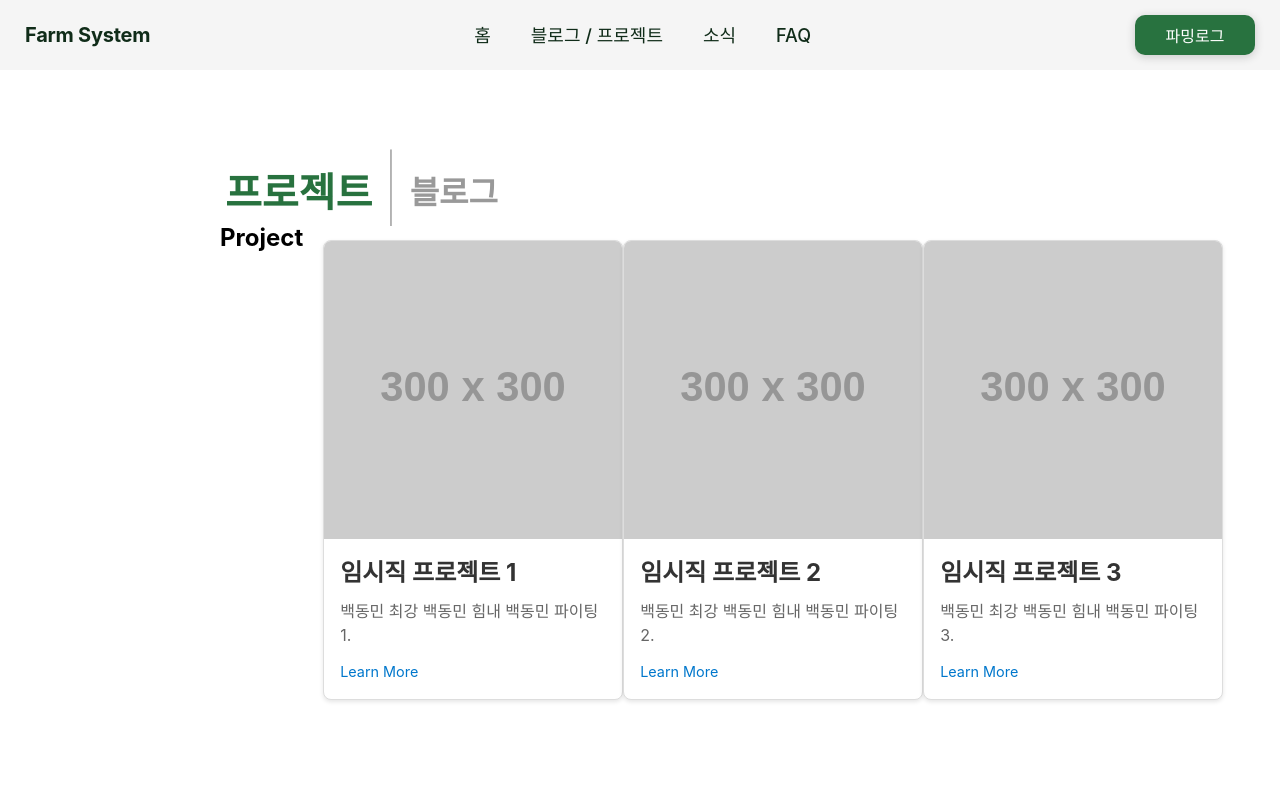
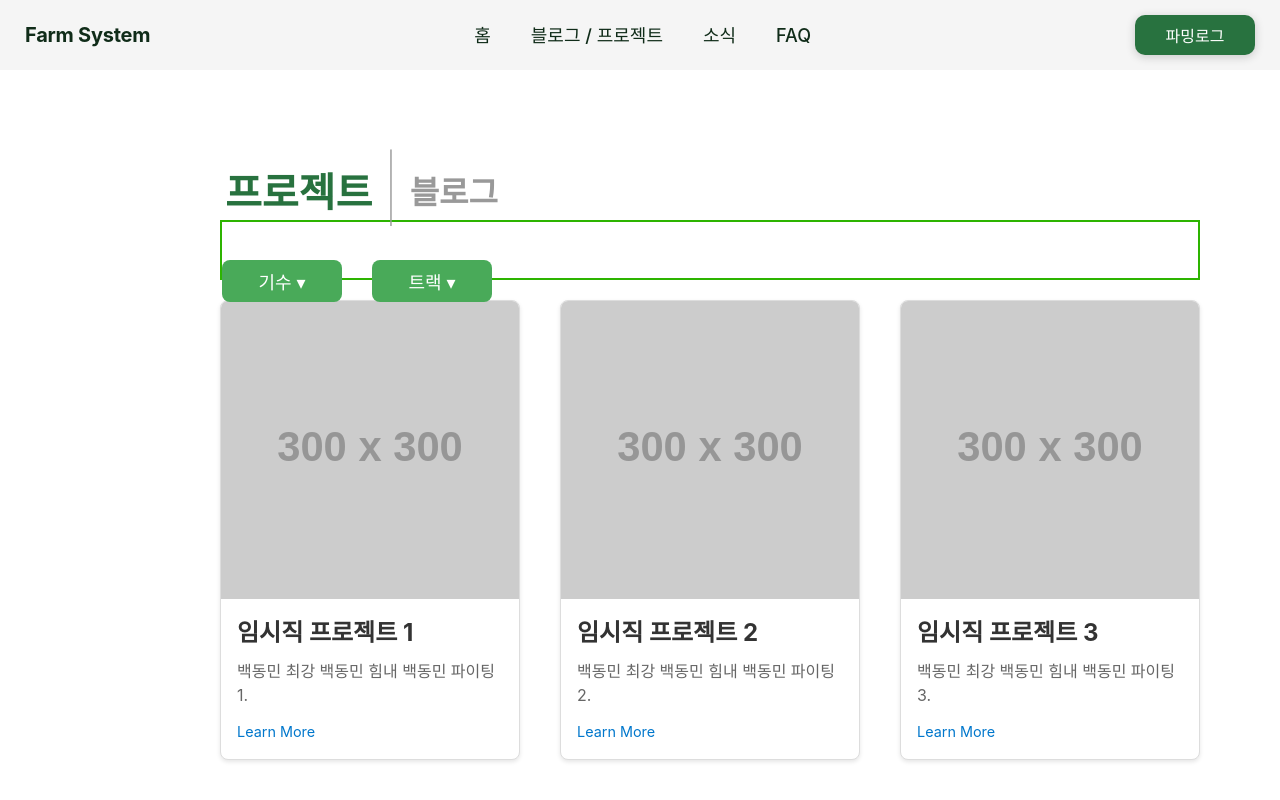
Before and after one commit to karpitony/monorepo-test, a React (Vite) app: page /blog in a window 1280 px wide. Built offline with nearby package versions, Linux system fonts and the light colour scheme; a web font is replaced by a local one.

Commit message:
feat: 프로젝트 버튼 및 ,구성과 위치 변경

```diff
--- a/src/pages/Blog/ProjectItem.tsx
+++ b/src/pages/Blog/ProjectItem.tsx
@@ -1,4 +1,3 @@
-import React from 'react';
 import styled from 'styled-components';
 
 export interface ProjectItemProps {
--- /dev/null
+++ b/src/pages/Blog/ProjectList.styles.tsx
@@ -0,0 +1,93 @@
+import styled from 'styled-components';
+
+// 전체 컨테이너
+export const Container = styled.div`
+  display: flex;
+  flex-direction: column;
+  align-items: center;
+  gap: 20px;
+`;
+
+// 상단 필터(기수·트랙)들을 감싸는 컨테이너
+export const TableContainer = styled.div`
+  display: flex;
+  gap: 30px;
+  width: 100%;
+
+  height: 10vh;
+  min-height: 60px;
+
+  border: 2px solid #2db400;
+`;
+
+/** 실제로 '기수' 버튼이나 '트랙' 버튼을 감쌀 컨테이너 예시 */
+export const FilterWrapper = styled.div`
+  position: relative; /* 드롭다운 위치 계산을 위해 relative 사용 */
+
+  display: flex;
+  flex-direction: column;
+
+  width: 120px; /* 필요에 따라 조절 */
+  min-height: 80px; /* 필요에 따라 조절 */
+
+`;
+
+/** 버튼 스타일 (기수/트랙 공통) */
+export const FilterButton = styled.button`
+  background-color: var(--FarmSystem_Green04);
+  color: #fff;
+  padding: 8px 16px;
+  border: none;
+  border-radius: 8px;
+  cursor: pointer;
+
+  font-size: 18px;
+  font-weight: 500;
+
+  margin-top: auto;
+
+  /* 필요에 따라 hover, focus 스타일 추가 */
+`;
+
+/** 드롭다운 목록 컨테이너 */
+export const DropdownMenu = styled.div`
+  position: absolute;
+  top: 100px;     /* 버튼 아래로 살짝 떨어뜨림 */
+  left: 0;
+  min-width: 120px;
+  text-align: center;
+
+  background-color: #fff;
+  border: 2px solid var(--FarmSystem_Green04);
+  border-radius: 8px;
+  box-shadow: 0 2px 6px rgba(0, 0, 0, 0.15);
+
+  z-index: 999;  /* 드롭다운이 맨 위 */
+`;
+
+/** 드롭다운 목록의 각 아이템 */
+export const DropdownItem = styled.div`
+  padding: 8px 12px;
+  cursor: pointer;
+  font-size: 14px;
+  color: #333;
+
+  &:hover {
+    z-index: 990;
+    background-color: #f0fff0; /* 연한 초록 강조 */
+    border-radius: 8px;
+  }
+`;
+
+/** 프로젝트 리스트(카드)들을 감싸는 컨테이너 */
+export const ListContainer = styled.div`
+  width: 100%;
+  margin: 0 auto;
+
+  /* 예시로 카드 3개씩 보여주는 레이아웃 */
+  display: grid;
+  grid-template-columns: repeat(3, 1fr);
+  gap: 40px;
+
+  /* 필요하다면 반응형 고려하여 media query 등 사용 */
+`;
--- a/src/pages/Blog/ProjectList.tsx
+++ b/src/pages/Blog/ProjectList.tsx
@@ -1,14 +1,8 @@
-import React from 'react';
-import styled from 'styled-components';
+import React, { useState } from 'react';
+import * as S from './ProjectList.styles';
 import ProjectItem, { ProjectItemProps } from './ProjectItem';
 
-const ListContainer = styled.div`
-  display: flex;
-  justify-content: space-between;
-  padding: 20px;
-`;
-
-// 더미미
+/** 샘플용 더미 데이터 */
 const projectData: ProjectItemProps[] = [
   {
     title: '임시직 프로젝트 1',
@@ -30,13 +24,80 @@ const projectData: ProjectItemProps[] = [
   },
 ];
 
+/**
+ * 드롭다운을 구분하기 위한 타입
+ * - "grade" = 기수, "track" = 트랙
+ */
+type DropdownType = 'grade' | 'track' | '';
+
 const ProjectList: React.FC = () => {
+  // 하나만 열리도록, 어떤 드롭다운이 열려 있는지 state로 관리
+  const [openDropdown, setOpenDropdown] = useState<DropdownType>('');
+
+  // 드롭다운 열림/닫힘 토글 함수
+  const handleToggleDropdown = (type: DropdownType) => {
+    // 이미 열려 있는 상태면 닫고, 아니면 해당 타입으로 연다
+    setOpenDropdown(prev => (prev === type ? '' : type));
+  };
+
+  // 드롭다운에서 선택 시 동작 (필요 시 구현)
+  const handleSelectOption = (option: string) => {
+    console.log('선택한 옵션:', option);
+    // 선택 후 바로 닫고 싶다면:
+    setOpenDropdown('');
+  };
+
   return (
-    <ListContainer>
-      {projectData.map((item, index) => (
-        <ProjectItem key={index} {...item} />
-      ))}
-    </ListContainer>
+    <S.Container>
+      <S.TableContainer>
+        {/* 기수 */}
+        <S.FilterWrapper>
+          <S.FilterButton onClick={() => handleToggleDropdown('grade')}>
+            기수 ▾
+          </S.FilterButton>
+          {openDropdown === 'grade' && (
+            <S.DropdownMenu>
+              {['4기', '3기', '2기', '1기'].map((grade) => (
+                <S.DropdownItem
+                  key={grade}
+                  onClick={() => handleSelectOption(grade)}
+                >
+                  {grade}
+                </S.DropdownItem>
+              ))}
+            </S.DropdownMenu>
+          )}
+        </S.FilterWrapper>
+
+        {/* 트랙 */}
+        <S.FilterWrapper>
+          <S.FilterButton onClick={() => handleToggleDropdown('track')}>
+            트랙 ▾
+          </S.FilterButton>
+          {openDropdown === 'track' && (
+            <S.DropdownMenu>
+              {['Union', '빅데이터', '사물인터넷/로봇', '인공지능', '보안/웹', '게임/영상'].map(
+                (track) => (
+                  <S.DropdownItem
+                    key={track}
+                    onClick={() => handleSelectOption(track)}
+                  >
+                    {track}
+                  </S.DropdownItem>
+                )
+              )}
+            </S.DropdownMenu>
+          )}
+        </S.FilterWrapper>
+      </S.TableContainer>
+
+      {/* 프로젝트 카드 리스트 */}
+      <S.ListContainer>
+        {projectData.map((item, index) => (
+          <ProjectItem key={index} {...item} />
+        ))}
+      </S.ListContainer>
+    </S.Container>
   );
 };
 
--- a/src/pages/Blog/index.tsx
+++ b/src/pages/Blog/index.tsx
@@ -1,4 +1,4 @@
-import React, { useState } from 'react';
+import { useState } from 'react';
 import * as S from './index.styles';
 
 import BlogList from './BlogList';
@@ -8,6 +8,7 @@ const Blog: React.FC = () => {
   const [activeTab, setActiveTab] = useState<'blog' | 'project'>('project');
 
   return (
+    <>
     <S.Container>
       <S.ButtonContainer>
         <S.ToggleButton active={activeTab === 'project'} onClick={() => setActiveTab('project')}>
@@ -20,20 +21,16 @@ const Blog: React.FC = () => {
       </S.ButtonContainer>
         {activeTab === 'project' && (
           <S.ActiveTabIndicator>
-            <h2>Project</h2>
             <ProjectList />
           </S.ActiveTabIndicator>
         )}
         {activeTab === 'blog' && (
           <S.ActiveTabIndicator>
-            <h2>Blog</h2>
             <BlogList />
           </S.ActiveTabIndicator>
         )}
-
-
-
     </S.Container>
+    </>
   );
 };
 
```
